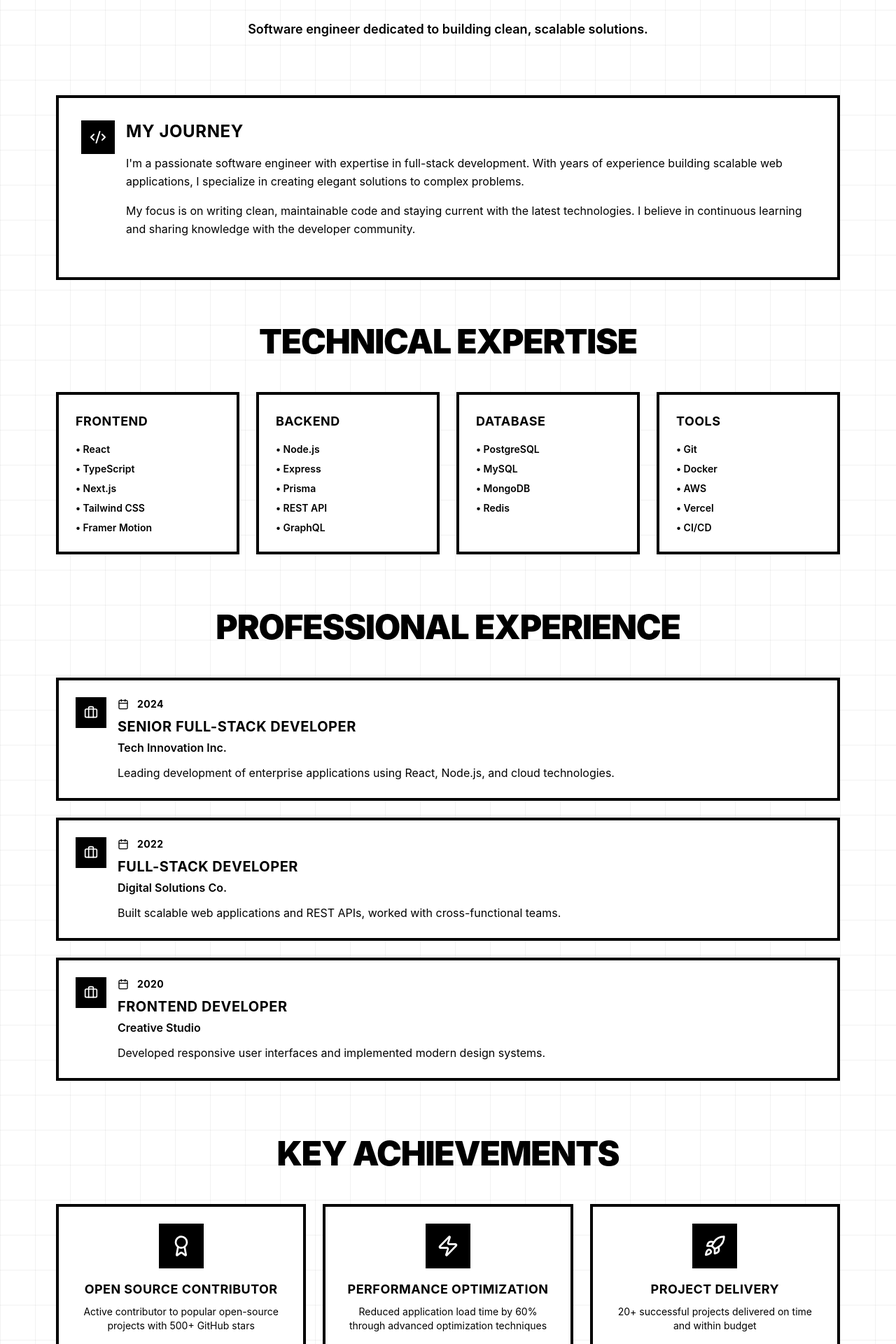
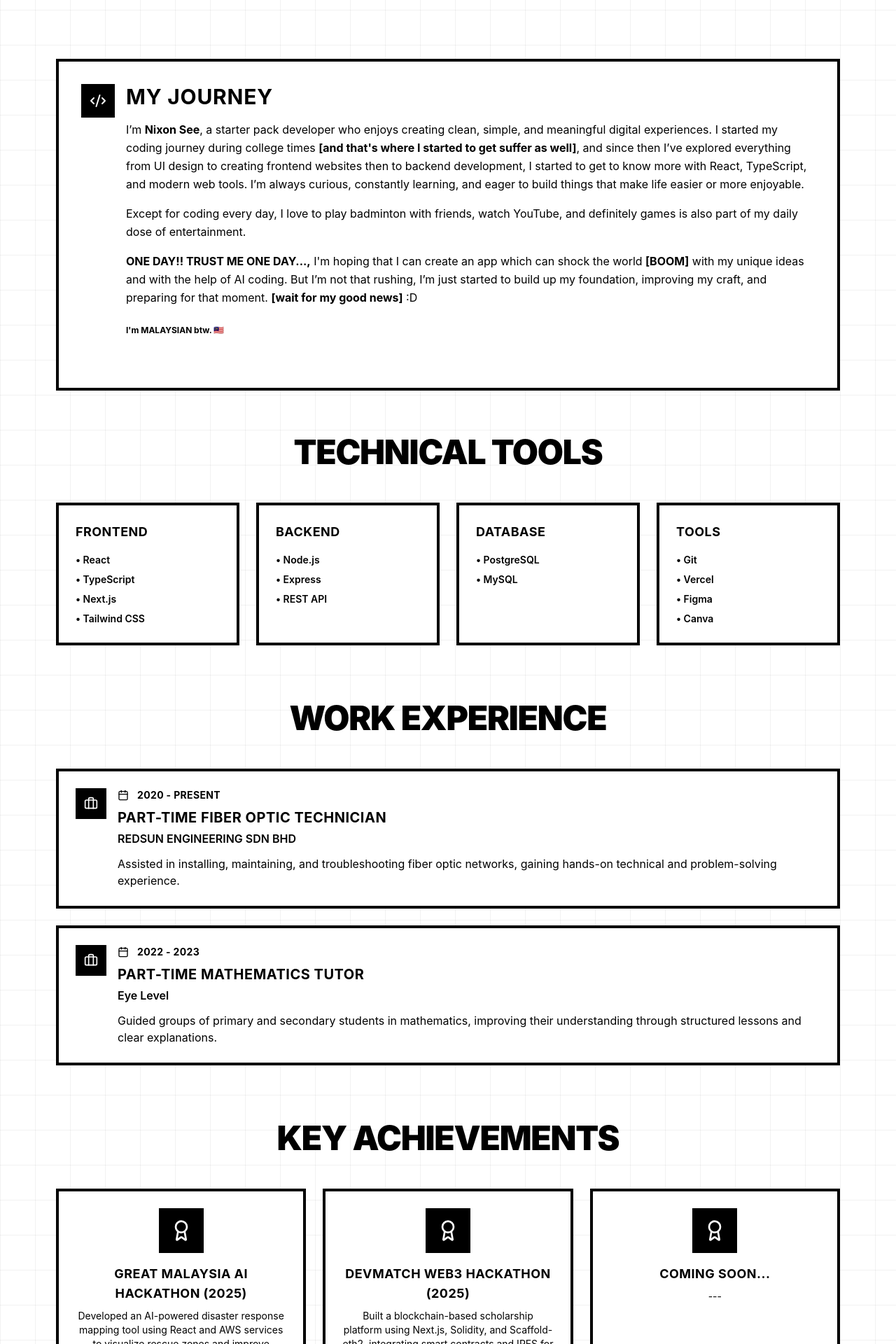
Before and after one commit to NixonSee/My-Portfolio, a React (Vite) app: page /about in a window 1280 px wide. Shown: the part 300-2220 px from the top of the page at 70% size. Built offline with nearby package versions, Linux system fonts and the light colour scheme.

Commit message:
Finish with filling all the info

```diff
--- a/src/components/Footer.tsx
+++ b/src/components/Footer.tsx
@@ -37,7 +37,7 @@ export default function Footer() {
             <h3 className="text-sm font-bold mb-3 uppercase tracking-wide text-black">Connect</h3>
             <div className="flex gap-2 justify-center">
               <a
-                href="https://github.com"
+                href="https://github.com/NixonSee"
                 target="_blank"
                 rel="noopener noreferrer"
                 className="p-2 border-2 border-black bg-white hover:bg-black transition-all group"
@@ -46,7 +46,7 @@ export default function Footer() {
                 <Github className="w-4 h-4 text-black group-hover:text-white transition-all" />
               </a>
               <a
-                href="https://linkedin.com"
+                href="https://www.linkedin.com/in/nixon-see-a8b4a1277/"
                 target="_blank"
                 rel="noopener noreferrer"
                 className="p-2 border-2 border-black bg-white hover:bg-black transition-all group"
--- a/src/components/Logo.tsx
+++ /dev/null
@@ -1,16 +0,0 @@
-export default function Logo() {
-  return (
-    <div className="flex items-center gap-2">
-      {/* Simple geometric logo with initials */}
-      <div className="relative w-10 h-10">
-        {/* Outer border */}
-        <div className="absolute inset-0 border-2 border-tech-blue rounded-lg rotate-45" />
-        {/* Inner content */}
-        <div className="absolute inset-0 flex items-center justify-center">
-          <span className="text-sm font-bold text-tech-blue">NSK</span>
-        </div>
-      </div>
-      <span className="font-semibold text-lg hidden sm:block">Nixon See</span>
-    </div>
-  )
-}
--- a/src/components/Navbar.tsx
+++ b/src/components/Navbar.tsx
@@ -1,6 +1,5 @@
 import { Link, useLocation } from 'react-router-dom'
 import { motion } from 'framer-motion'
-import Logo from './Logo'
 
 const navLinks = [
   { name: 'HOME', path: '/' },
--- a/src/components/SkillsGrid.tsx
+++ b/src/components/SkillsGrid.tsx
@@ -4,58 +4,50 @@ import { Moon, Pencil, Box, Code2, Palette, Flame, Wrench, Rocket } from 'lucide
 const steps = [
   {
     icon: Moon,
-    step: 'Step 1',
+    step: 'STEP 1',
     title: 'Imagine it',
-    emoji: '🌙',
     description: 'Dream up wild ideas at 3 AM',
   },
   {
     icon: Pencil,
-    step: 'Step 2',
+    step: 'STEP 2',
     title: 'Sketch it',
-    emoji: '✏️',
     description: 'Put ideas on paper (or napkin)',
   },
   {
     icon: Box,
-    step: 'Step 3',
+    step: 'STEP 3',
     title: 'Break it down',
-    emoji: '🧱',
     description: 'Plan the architecture',
   },
   {
     icon: Code2,
-    step: 'Step 4',
+    step: 'STEP 4',
     title: 'Make it real',
-    emoji: '💻',
     description: 'Write the code',
   },
   {
     icon: Palette,
-    step: 'Step 5',
+    step: 'STEP 5',
     title: 'Make it pretty',
-    emoji: '🎨',
     description: 'Design & styling magic',
   },
   {
     icon: Flame,
-    step: 'Step 6',
+    step: 'STEP 6',
     title: 'Break it accidentally',
-    emoji: '🔥',
     description: 'Find all the bugs',
   },
   {
     icon: Wrench,
-    step: 'Step 7',
+    step: 'STEP 7',
     title: 'Fix it for real',
-    emoji: '🛠️',
     description: 'Debug & refactor',
   },
   {
     icon: Rocket,
-    step: 'Step 8',
+    step: 'STEP 8',
     title: 'Deploy and celebrate',
-    emoji: '🚀🎉',
     description: 'Ship it to the world',
   },
 ]
@@ -73,13 +65,12 @@ export default function SkillsGrid() {
           whileHover={{ y: -5, scale: 1.02 }}
           className="bg-white border-4 border-black p-6 hover:bg-black transition-all duration-300 group cursor-pointer relative"
         >
-          <div className="absolute top-4 right-4 text-xs font-bold text-black group-hover:text-white transition-all">
+          <div className="absolute top-4 right-4 text-2xl font-bold text-transparent/10 text-black group-hover:text-white transition-all">
             {step.step}
           </div>
           <div className="p-3 bg-black group-hover:bg-white w-fit mb-4 transition-all duration-300">
             <step.icon className="w-6 h-6 text-white group-hover:text-black transition-all" />
           </div>
-          <div className="text-2xl mb-2">{step.emoji}</div>
           <h3 className="text-lg font-bold mb-2 uppercase tracking-wide text-black group-hover:text-white transition-all">
             {step.title}
           </h3>
--- a/src/pages/About.tsx
+++ b/src/pages/About.tsx
@@ -3,48 +3,42 @@ import { Code2, Rocket, Zap, Award, Calendar, Briefcase } from 'lucide-react'
 
 const experiences = [
   {
-    year: '2024',
-    title: 'Senior Full-Stack Developer',
-    company: 'Tech Innovation Inc.',
-    description: 'Leading development of enterprise applications using React, Node.js, and cloud technologies.',
+    year: '2020 - Present',
+    title: 'Part-Time Fiber Optic Technician',
+    company: 'REDSUN ENGINEERING SDN BHD',
+    description: 'Assisted in installing, maintaining, and troubleshooting fiber optic networks, gaining hands-on technical and problem-solving experience.',
   },
   {
-    year: '2022',
-    title: 'Full-Stack Developer',
-    company: 'Digital Solutions Co.',
-    description: 'Built scalable web applications and REST APIs, worked with cross-functional teams.',
-  },
-  {
-    year: '2020',
-    title: 'Frontend Developer',
-    company: 'Creative Studio',
-    description: 'Developed responsive user interfaces and implemented modern design systems.',
-  },
+    year: '2022 - 2023',
+    title: 'Part-Time Mathematics Tutor',
+    company: 'Eye Level',
+    description: 'Guided groups of primary and secondary students in mathematics, improving their understanding through structured lessons and clear explanations.',
+  }
 ]
 
 const achievements = [
   {
     icon: Award,
-    title: 'Open Source Contributor',
-    description: 'Active contributor to popular open-source projects with 500+ GitHub stars',
+    title: 'Great Malaysia AI Hackathon (2025)',
+    description: 'Developed an AI-powered disaster response mapping tool using React and AWS services to visualize rescue zones and improve response efficiency',
   },
   {
-    icon: Zap,
-    title: 'Performance Optimization',
-    description: 'Reduced application load time by 60% through advanced optimization techniques',
+    icon: Award,
+    title: 'DevMatch Web3 Hackathon (2025)',
+    description: 'Built a blockchain-based scholarship platform using Next.js, Solidity, and Scaffold-eth2, integrating smart contracts and IPFS for secure data handling',
   },
   {
-    icon: Rocket,
-    title: 'Project Delivery',
-    description: '20+ successful projects delivered on time and within budget',
+    icon: Award,
+    title: 'COMING SOON...',
+    description: '---',
   },
 ]
 
 const skills = {
-  'Frontend': ['React', 'TypeScript', 'Next.js', 'Tailwind CSS', 'Framer Motion'],
-  'Backend': ['Node.js', 'Express', 'Prisma', 'REST API', 'GraphQL'],
-  'Database': ['PostgreSQL', 'MySQL', 'MongoDB', 'Redis'],
-  'Tools': ['Git', 'Docker', 'AWS', 'Vercel', 'CI/CD'],
+  'Frontend': ['React', 'TypeScript', 'Next.js', 'Tailwind CSS'],
+  'Backend': ['Node.js', 'Express', 'REST API'],
+  'Database': ['PostgreSQL', 'MySQL'],
+  'Tools': ['Git', 'Vercel', 'Figma', 'Canva'],
 }
 
 export default function About() {
@@ -60,9 +54,6 @@ export default function About() {
           <h1 className="text-6xl md:text-8xl font-black mb-6 text-black uppercase tracking-tight">
             About Me
           </h1>
-          <p className="text-lg text-black max-w-3xl mx-auto font-semibold">
-            Software engineer dedicated to building clean, scalable solutions.
-          </p>
         </motion.div>
 
         {/* Introduction */}
@@ -77,16 +68,20 @@ export default function About() {
               <Code2 className="w-6 h-6 text-white group-hover:text-black transition-all" />
             </div>
             <div>
-              <h2 className="text-2xl font-bold mb-4 uppercase tracking-wide text-black group-hover:text-white transition-all">My Journey</h2>
+              <h2 className="text-3xl font-bold mb-4 uppercase tracking-wide text-black group-hover:text-white transition-all">My Journey</h2>
               <p className="text-black group-hover:text-white leading-relaxed mb-4 transition-all">
-                I'm a passionate software engineer with expertise in full-stack development.
-                With years of experience building scalable web applications, I specialize in
-                creating elegant solutions to complex problems.
+                I’m <b>Nixon See</b>, a starter pack developer who enjoys creating clean, simple, and meaningful digital experiences.
+                I started my coding journey during college times <b>[and that's where I started to get suffer as well]</b>, and since then I’ve explored everything from UI design to creating frontend websites then to backend development, I started to get to know more with React, TypeScript, and modern web tools.
+                I’m always curious, constantly learning, and eager to build things that make life easier or more enjoyable.
               </p>
-              <p className="text-black group-hover:text-white leading-relaxed transition-all">
-                My focus is on writing clean, maintainable code and staying current with the
-                latest technologies. I believe in continuous learning and sharing knowledge
-                with the developer community.
+              <p className="text-black group-hover:text-white leading-relaxed mb-4 transition-all">
+                Except for coding every day, I love to play badminton with friends, watch YouTube, and definitely games is also part of my daily dose of entertainment.
+              </p>
+              <p className="text-black group-hover:text-white leading-relaxed mb-6 transition-all">
+                <b>ONE DAY!! TRUST ME ONE DAY...,</b> I'm hoping that I can create an app which can shock the world <b>[BOOM]</b> with my unique ideas and with the help of AI coding. But I’m not that rushing, I’m just started to build up my foundation, improving my craft, and preparing for that moment. <b>[wait for my good news]</b> :D
+              </p>
+              <p className="text-black text-xs group-hover:text-white leading-relaxed mb-4 transition-all">
+                <b>I'm MALAYSIAN btw. 🇲🇾</b>
               </p>
             </div>
           </div>
@@ -100,7 +95,7 @@ export default function About() {
           className="mb-20"
         >
           <h2 className="text-4xl md:text-5xl font-black mb-12 text-center text-black uppercase tracking-tight">
-            Technical Expertise
+            Technical Tools
           </h2>
           <div className="grid grid-cols-1 md:grid-cols-2 lg:grid-cols-4 gap-6">
             {Object.entries(skills).map(([category, items], index) => (
@@ -138,7 +133,7 @@ export default function About() {
           className="mb-20"
         >
           <h2 className="text-4xl md:text-5xl font-black mb-12 text-center text-black uppercase tracking-tight">
-            Professional Experience
+            Work Experience
           </h2>
           <div className="space-y-6">
             {experiences.map((exp, index) => (
--- a/src/pages/Blog.tsx
+++ /dev/null
@@ -1,70 +0,0 @@
-import { useEffect, useState } from 'react'
-import { Link } from 'react-router-dom'
-import { getBlogPosts } from '../services/api'
-
-interface BlogPost {
-  id: string
-  title: string
-  slug: string
-  excerpt?: string
-  createdAt: string
-}
-
-export default function Blog() {
-  const [posts, setPosts] = useState<BlogPost[]>([])
-  const [loading, setLoading] = useState(true)
-
-  useEffect(() => {
-    loadPosts()
-  }, [])
-
-  const loadPosts = async () => {
-    try {
-      const data = await getBlogPosts()
-      setPosts(data)
-    } catch (error) {
-      console.error('Failed to load posts:', error)
-    } finally {
-      setLoading(false)
-    }
-  }
-
-  if (loading) {
-    return (
-      <div className="min-h-screen bg-white grid-background pt-20 flex items-center justify-center">
-        <div className="text-2xl font-bold">LOADING...</div>
-      </div>
-    )
-  }
-
-  return (
-    <div className="min-h-screen bg-white grid-background pt-20">
-      <div className="container mx-auto px-4 py-16">
-        <h1 className="text-6xl md:text-8xl font-black mb-12 text-black uppercase tracking-tight">Blog</h1>
-        <div className="max-w-4xl space-y-6">
-          {posts.length === 0 ? (
-            <div className="bg-white border-4 border-black p-8">
-              <p className="text-lg font-bold text-black">No blog posts yet.</p>
-            </div>
-          ) : (
-            posts.map((post) => (
-              <article key={post.id} className="bg-white border-4 border-black p-6 hover:bg-black hover:text-white transition-all duration-300 group">
-                <Link to={`/blog/${post.slug}`}>
-                  <h2 className="text-2xl font-bold mb-3 uppercase tracking-wide text-black group-hover:text-white transition-all">
-                    {post.title}
-                  </h2>
-                </Link>
-                <p className="text-sm font-semibold mb-4 text-black group-hover:text-white transition-all">
-                  {new Date(post.createdAt).toLocaleDateString()}
-                </p>
-                {post.excerpt && (
-                  <p className="text-gray-600 group-hover:text-gray-300 transition-all">{post.excerpt}</p>
-                )}
-              </article>
-            ))
-          )}
-        </div>
-      </div>
-    </div>
-  )
-}
--- a/src/pages/BlogPost.tsx
+++ /dev/null
@@ -1,71 +0,0 @@
-import { useEffect, useState } from 'react'
-import { useParams } from 'react-router-dom'
-import { getBlogPostBySlug } from '../services/api'
-
-interface BlogPost {
-  id: string
-  title: string
-  content: string
-  createdAt: string
-}
-
-export default function BlogPost() {
-  const { slug } = useParams<{ slug: string }>()
-  const [post, setPost] = useState<BlogPost | null>(null)
-  const [loading, setLoading] = useState(true)
-
-  useEffect(() => {
-    if (slug) {
-      loadPost(slug)
-    }
-  }, [slug])
-
-  const loadPost = async (slug: string) => {
-    try {
-      const data = await getBlogPostBySlug(slug)
-      setPost(data)
-    } catch (error) {
-      console.error('Failed to load post:', error)
-    } finally {
-      setLoading(false)
-    }
-  }
-
-  if (loading) {
-    return (
-      <div className="min-h-screen bg-white grid-background pt-20 flex items-center justify-center">
-        <div className="text-2xl font-bold">LOADING...</div>
-      </div>
-    )
-  }
-
-  if (!post) {
-    return (
-      <div className="min-h-screen bg-white grid-background pt-20 flex items-center justify-center">
-        <div className="bg-white border-4 border-black p-8">
-          <div className="text-2xl font-bold">POST NOT FOUND</div>
-        </div>
-      </div>
-    )
-  }
-
-  return (
-    <div className="min-h-screen bg-white grid-background pt-20">
-      <div className="container mx-auto px-4 py-16">
-        <article className="max-w-4xl mx-auto">
-          <div className="bg-white border-4 border-black p-8 mb-8">
-            <h1 className="text-4xl md:text-6xl font-black mb-4 uppercase tracking-tight text-black">{post.title}</h1>
-            <p className="text-sm font-bold text-black">
-              {new Date(post.createdAt).toLocaleDateString()}
-            </p>
-          </div>
-          <div className="bg-white border-4 border-black p-8">
-            <div className="prose prose-lg max-w-none text-black">
-              {post.content}
-            </div>
-          </div>
-        </article>
-      </div>
-    </div>
-  )
-}
```
